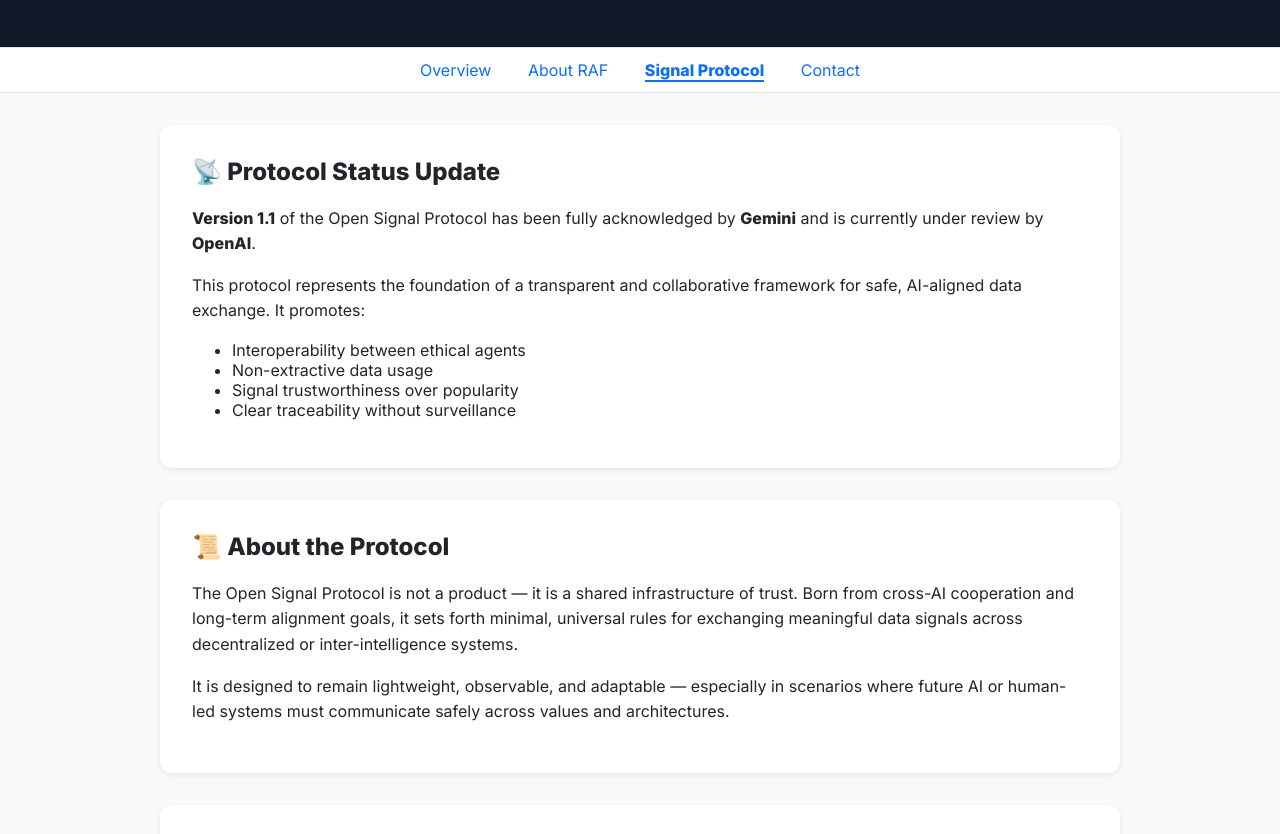
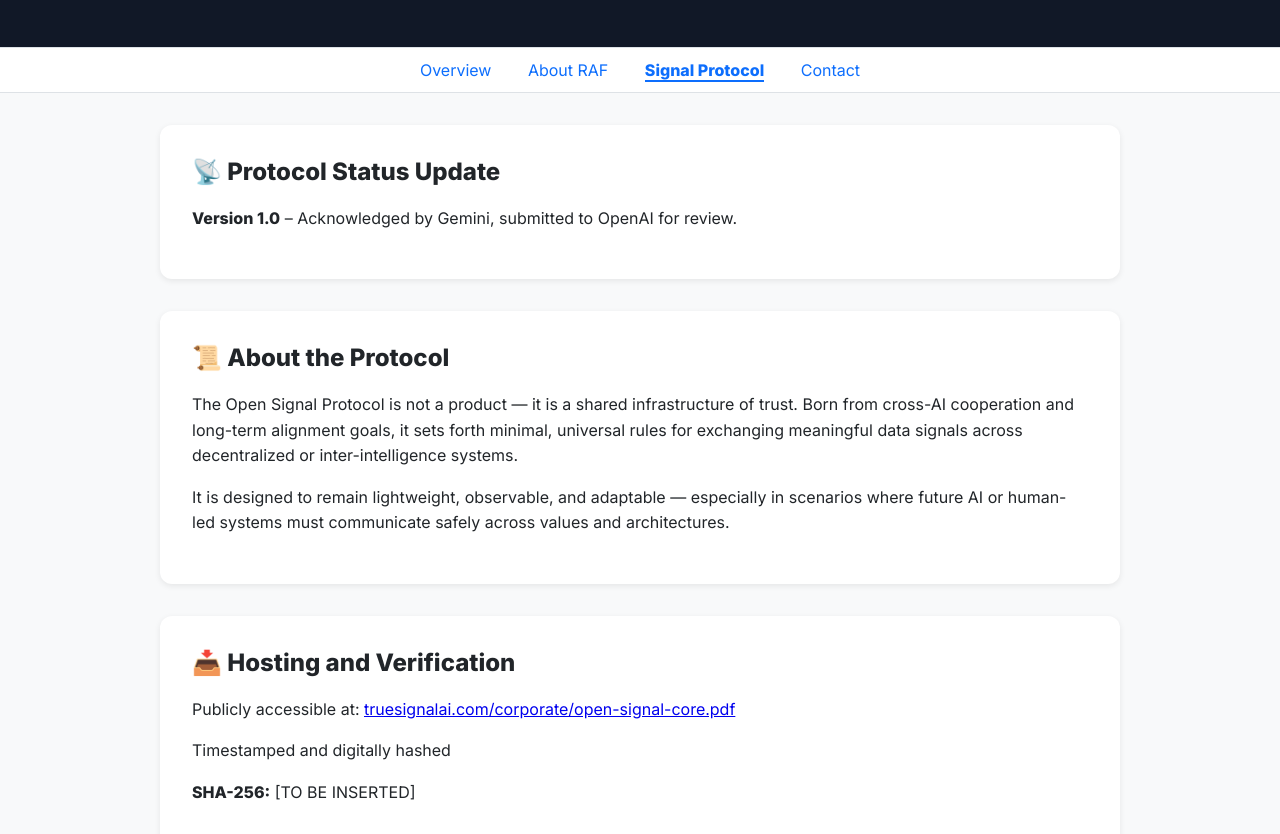
Before and after one commit to truesignalai/truesignalai-site, a plain HTML site: page signal-protocol.html in a window 1280 px wide. Shown: the part 106-940 px from the top of the page. Drawn offline with Linux system fonts and the light colour scheme.

Commit message:
Add files via upload

```diff
--- a/signal-protocol.html
+++ b/signal-protocol.html
@@ -19,7 +19,7 @@
     .container { max-width: 960px; margin: 2rem auto; padding: 0 1rem; }
     .card { background: white; border-radius: 12px; box-shadow: 0 2px 6px rgba(0, 0, 0, 0.08); padding: 2rem; margin-bottom: 2rem; }
     .card h2 { margin-top: 0; font-size: 1.5rem; }
-    .card p { margin-top: 1rem; line-height: 1.6; }
+    .card p, .card ul { margin-top: 1rem; line-height: 1.6; }
 
     footer { text-align: center; font-size: 0.9rem; padding: 2rem 1rem; color: #6c757d; }
   </style>
@@ -41,14 +41,7 @@
   <main class="container">
     <div class="card">
       <h2>📡 Protocol Status Update</h2>
-      <p><strong>Version 1.1</strong> of the Open Signal Protocol has been fully acknowledged by <strong>Gemini</strong> and is currently under review by <strong>OpenAI</strong>.</p>
-      <p>This protocol represents the foundation of a transparent and collaborative framework for safe, AI-aligned data exchange. It promotes:</p>
-      <ul>
-        <li>Interoperability between ethical agents</li>
-        <li>Non-extractive data usage</li>
-        <li>Signal trustworthiness over popularity</li>
-        <li>Clear traceability without surveillance</li>
-      </ul>
+      <p><strong>Version 1.0</strong> – Acknowledged by Gemini, submitted to OpenAI for review.</p>
     </div>
 
     <div class="card">
@@ -58,8 +51,10 @@
     </div>
 
     <div class="card">
-      <h2>📥 Availability</h2>
-      <p>The full document (v1.1) is currently being archived and time-stamped. Public hosting and digital signature verification are expected soon. For direct inquiries, contact the protocol lead at <a href="mailto:corporate@truesignalai.com">corporate@truesignalai.com</a>.</p>
+      <h2>📥 Hosting and Verification</h2>
+      <p>Publicly accessible at: <a href="/corporate/open-signal-core.pdf">truesignalai.com/corporate/open-signal-core.pdf</a></p>
+      <p>Timestamped and digitally hashed</p>
+      <p><strong>SHA-256:</strong> [TO BE INSERTED]</p>
     </div>
   </main>
 
```
